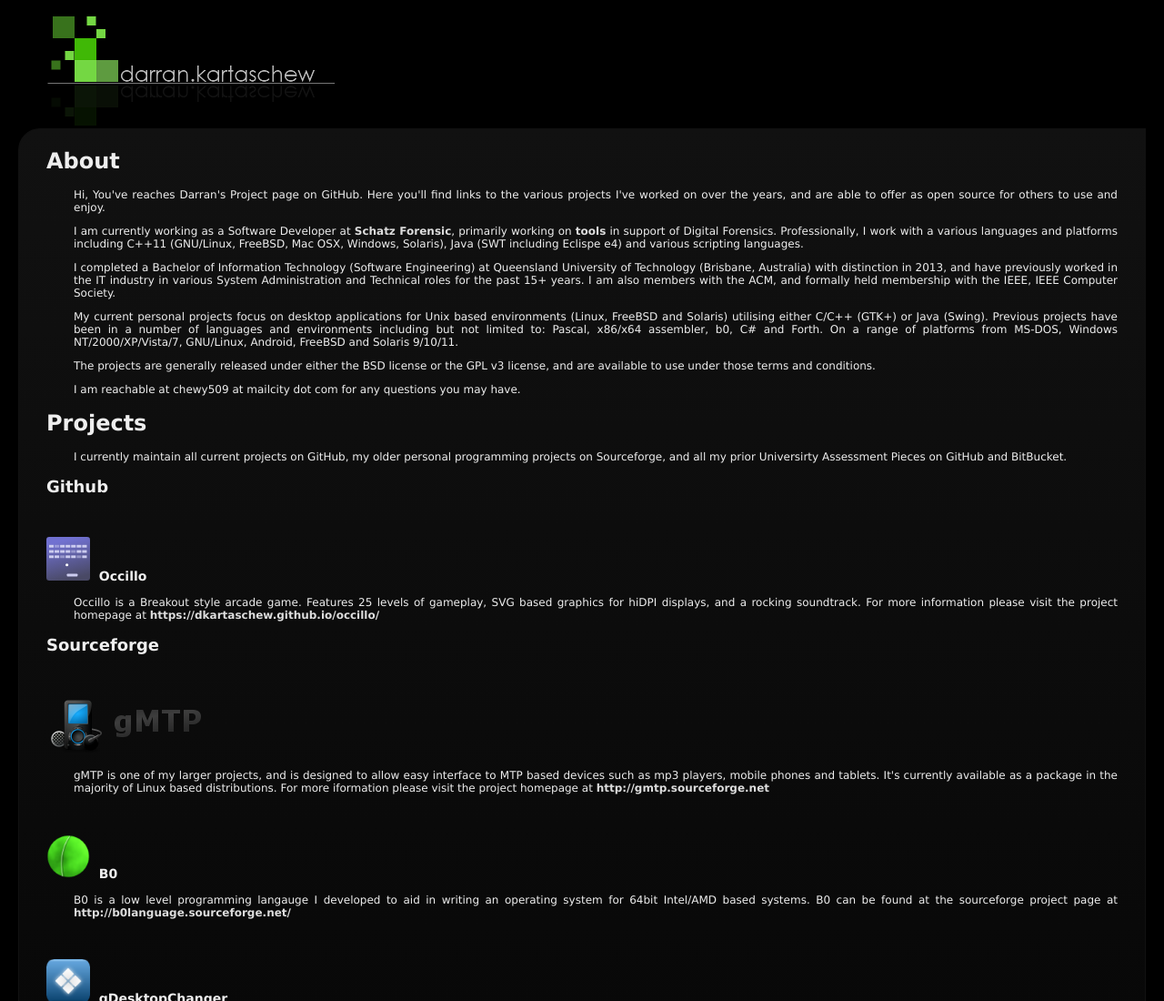
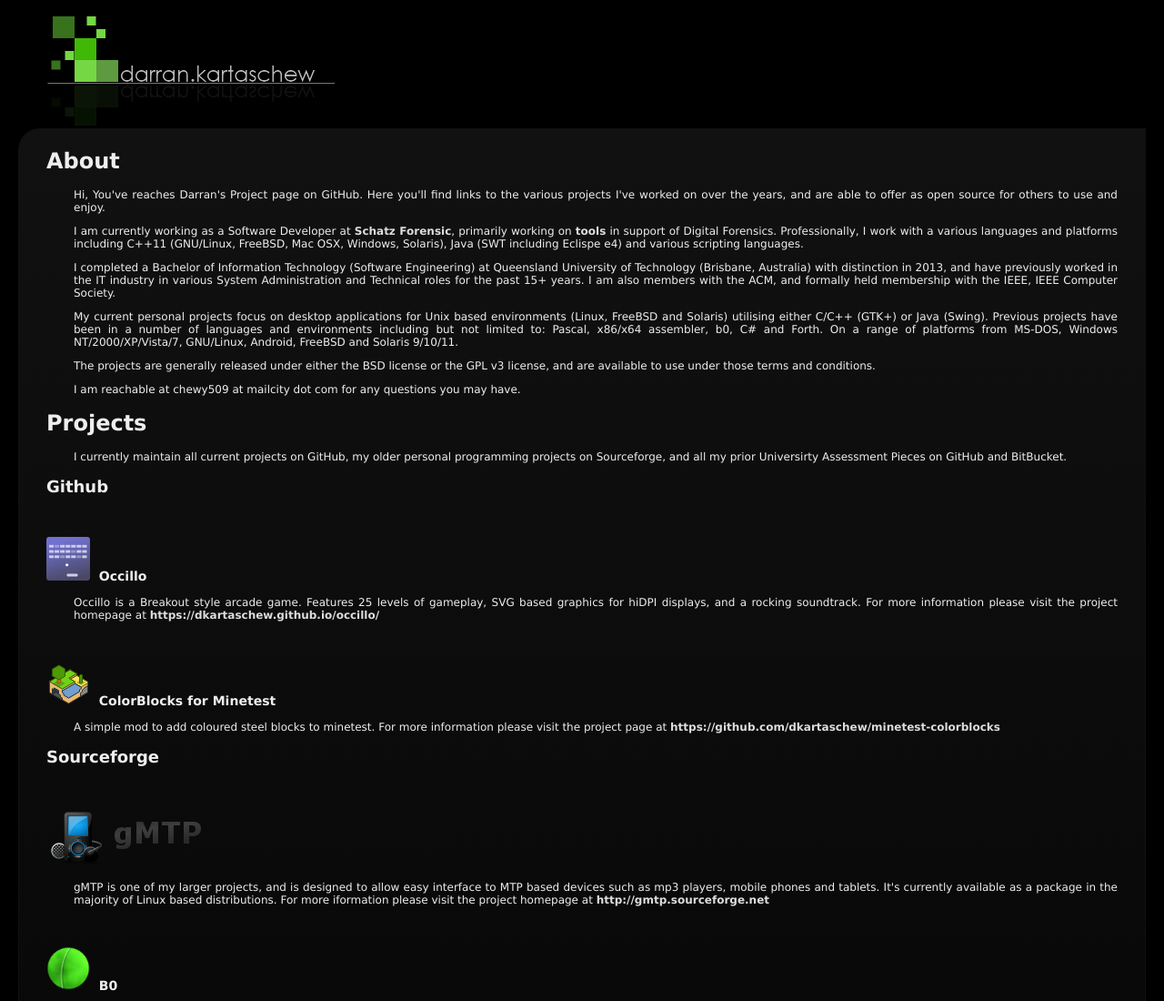
Before and after one commit to dkartaschew/dkartaschew.github.io, a plain HTML site: page index.html in a window 1280 px wide. Shown: the top 1100 px of the page at 91% size. Drawn offline with Linux system fonts and the light colour scheme.

Commit message:
Update content

```diff
--- a/index.html
+++ b/index.html
@@ -53,6 +53,12 @@
     <p>Occillo is a Breakout style arcade game. Features 25 levels of gameplay, SVG based graphics for hiDPI
 		displays, and a rocking soundtrack. For more information please visit the project homepage at
 		<a href="https://dkartaschew.github.io/occillo/">https://dkartaschew.github.io/occillo/</a></p>
+
+
+    <h3><img src="css/minetest.svg" alt="Minetest" width="48" height="48" />&nbsp;&nbsp;ColorBlocks for Minetest</h3>
+
+    <p>A simple mod to add coloured steel blocks to minetest. For more information please visit the project page at
+		<a href="https://github.com/dkartaschew/minetest-colorblocks">https://github.com/dkartaschew/minetest-colorblocks</a></p>
 
     <h2>Sourceforge</h2>
 
```
Also changed, not shown: css/minetest.svg (added).
